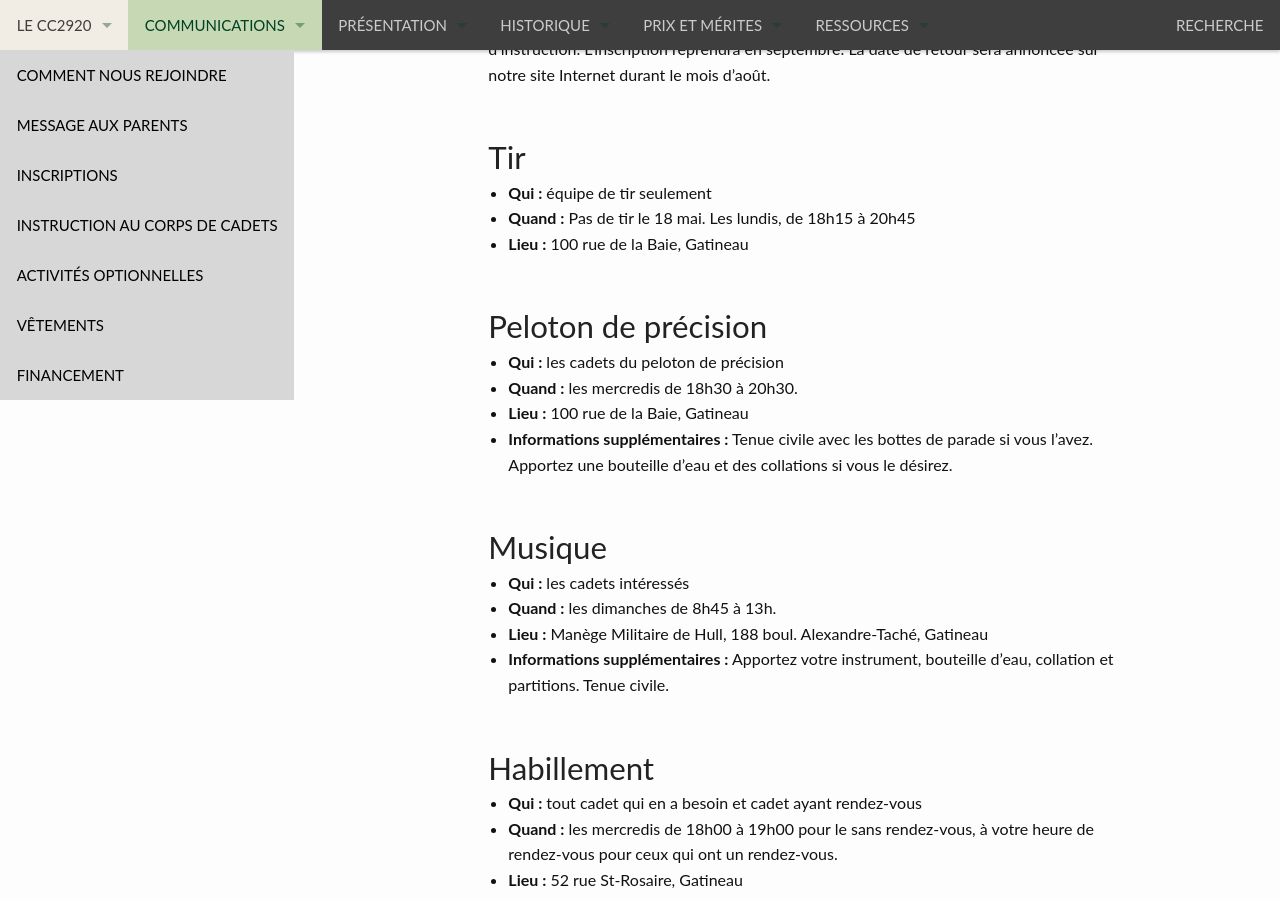
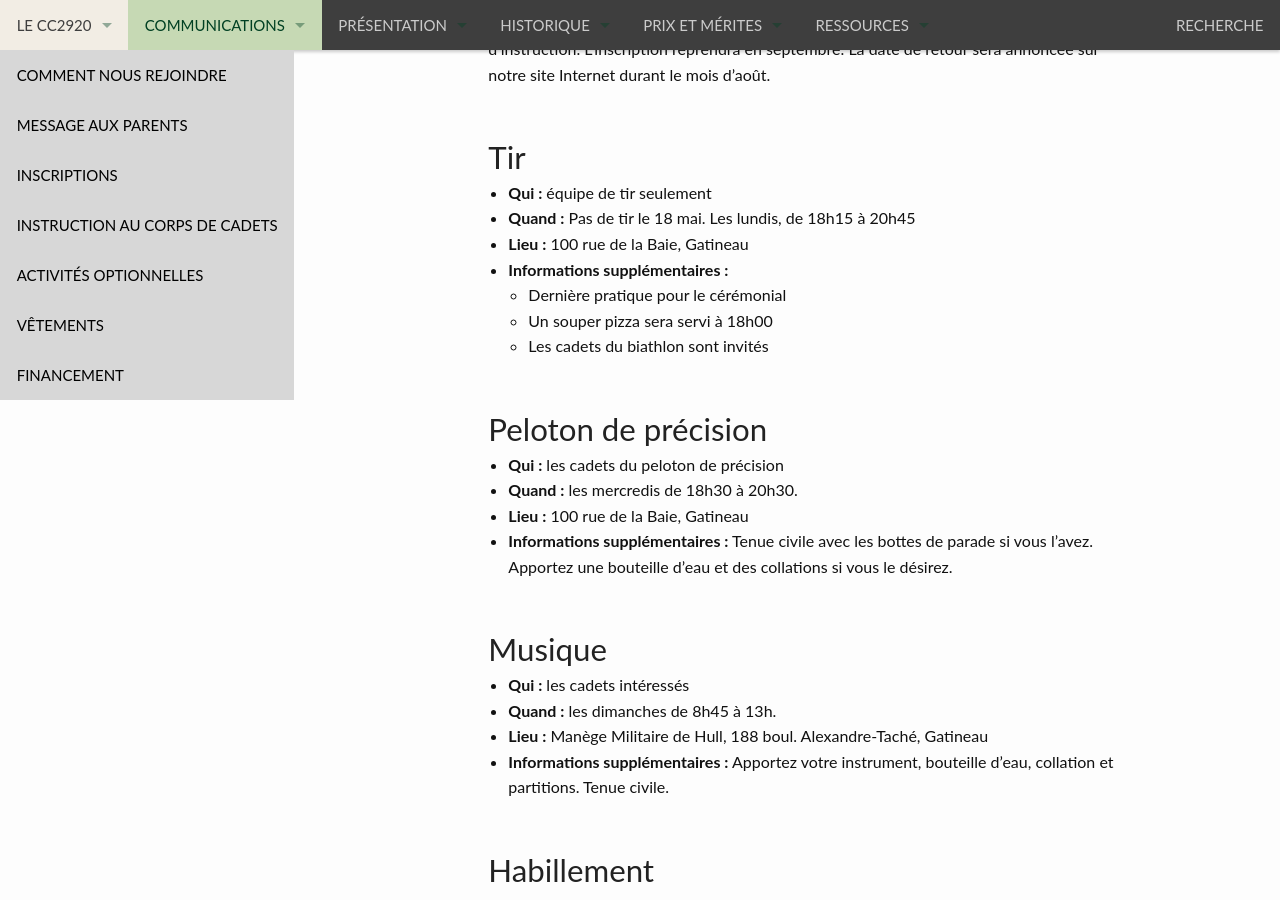
Before and after one commit to CC2920/web, a Jekyll site: the page built from _communications/messages.md, in a window 1280 px wide and 900 px high, scrolled down 2214 px. Built offline with Jekyll 4.4.1, drawn with Linux system fonts in a browser that asks for light colours.

Commit message:
Add details for Tir practice event
Added additional information for Tir practice including dinner and invitation for biathlon cadets.

```diff
--- a/_communications/messages.md
+++ b/_communications/messages.md
@@ -84,6 +84,10 @@ Pour tout achat effectué en ligne, un courriel contenant les instructions pour
 - **Qui :** équipe de tir seulement
 - **Quand :** Pas de tir le 18 mai. Les lundis, de 18h15 à 20h45
 - **Lieu :** 100 rue de la Baie, Gatineau
+- **Informations supplémentaires :**
+   - Dernière pratique pour le cérémonial
+   - Un souper pizza sera servi à 18h00
+   - Les cadets du biathlon sont invités
 
 
 ## Peloton de précision
```
